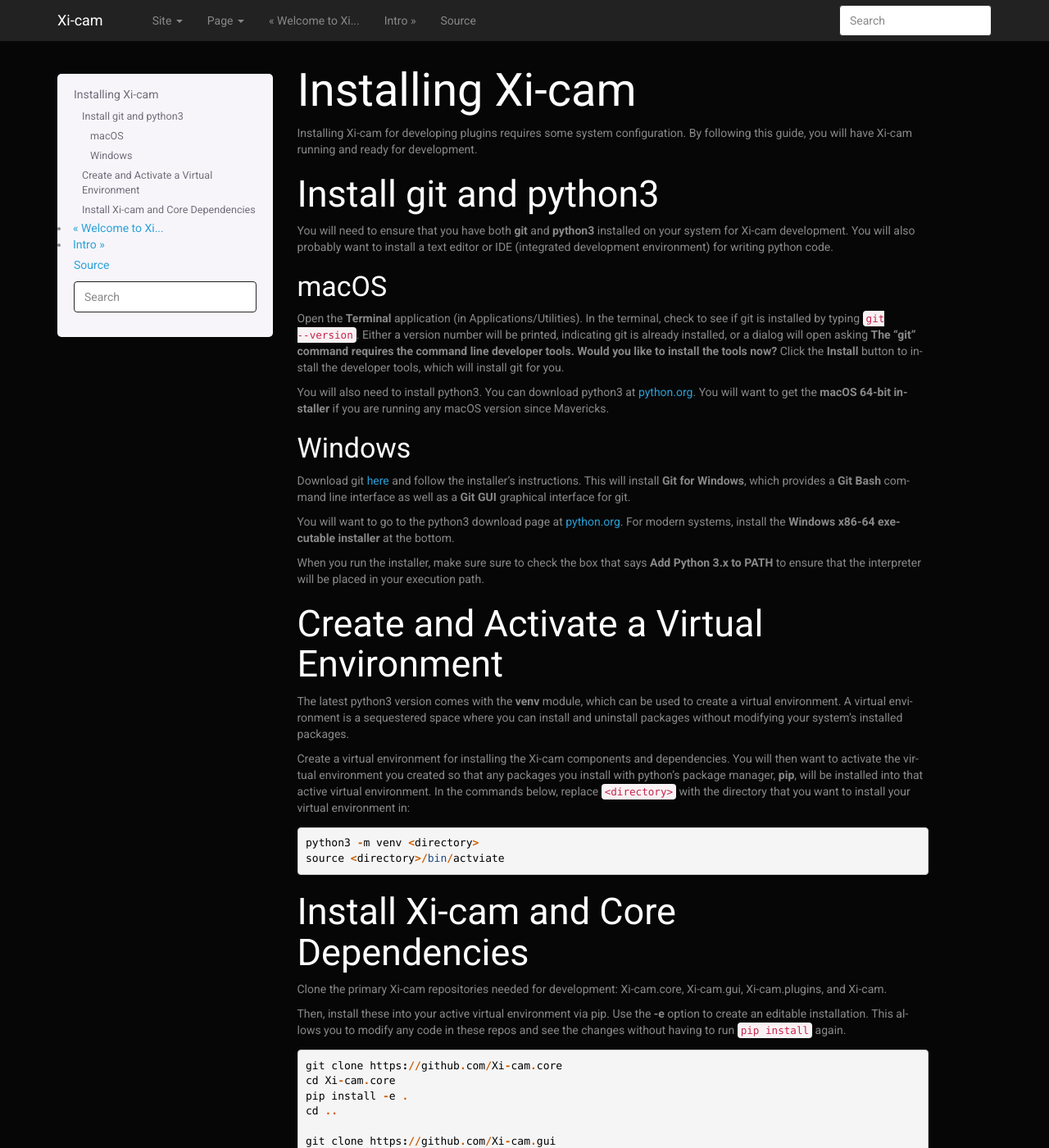
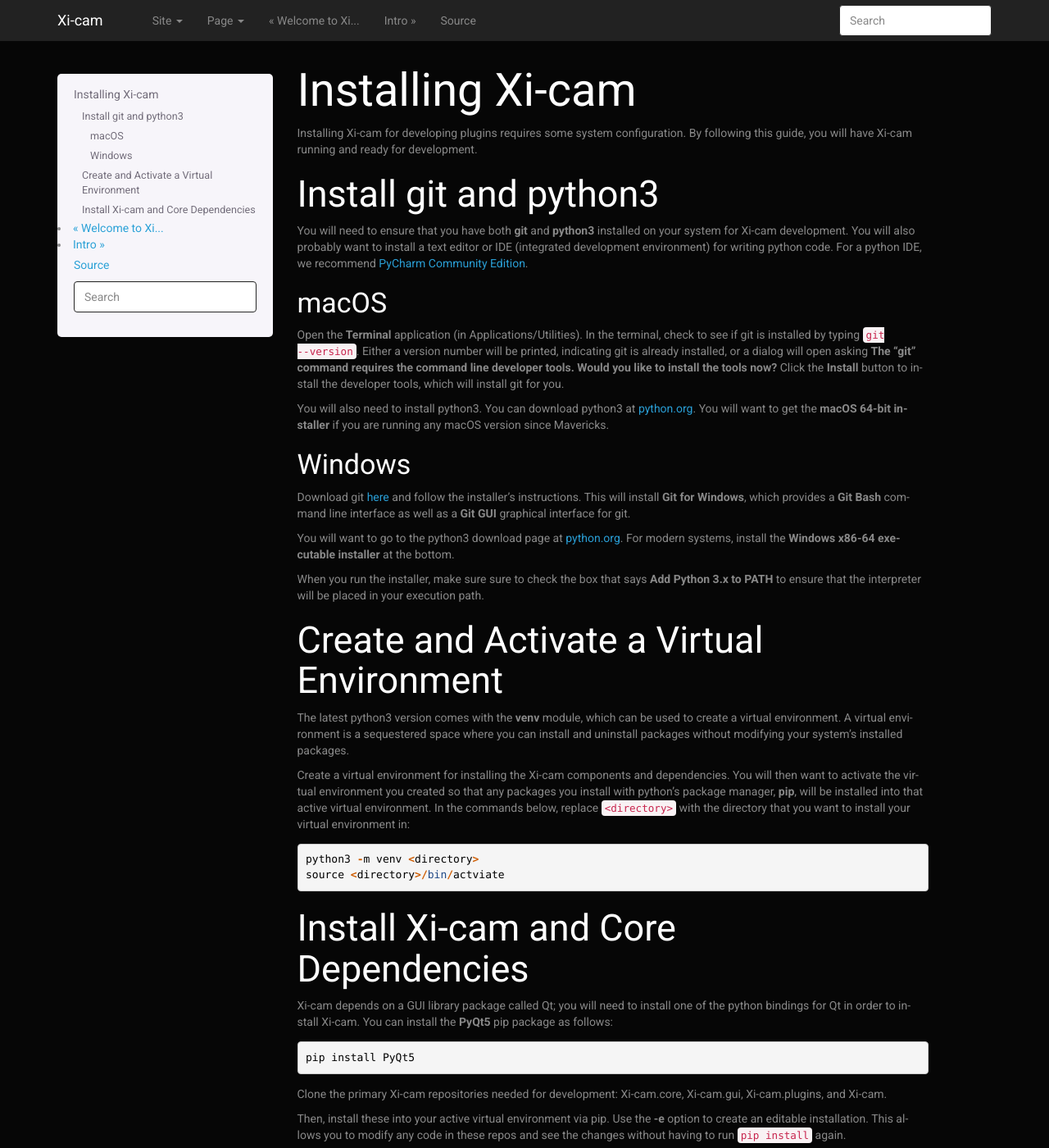
Before and after one commit to Xi-CAM/Xi-cam, a Sphinx documentation site: the page built from docs/source/install.md, in a window 1280 px wide and 1400 px high. Shown: the whole window at 82% size. Built offline with Sphinx 7.4.7, drawn with Linux system fonts in a browser that asks for light colours; some of the changed text lies outside the part shown.

Commit message:
Update install doc

````diff
--- a/docs/source/install.md
+++ b/docs/source/install.md
@@ -9,7 +9,8 @@
 You will need to ensure that you have both **git** and **python3** installed on
 your system for Xi-cam development. You will also probably want to install
 a text editor or IDE (integrated development environment) for writing python
-code.
+code. For a python IDE, we recommend
+[PyCharm Community Edition](https://www.jetbrains.com/pycharm/download/).
 
 ### macOS
 
@@ -62,6 +63,14 @@
 
 ## Install Xi-cam and Core Dependencies
 
+Xi-cam depends on a GUI library package called Qt; you will need to install
+one of the python bindings for Qt in order to install Xi-cam.
+You can install the **PyQt5** pip package as follows:
+
+```
+pip install PyQt5
+```
+
 Clone the primary Xi-cam repositories needed for development: Xi-cam.core,
 Xi-cam.gui, Xi-cam.plugins, and Xi-cam.
 
@@ -95,5 +104,13 @@
 **Xi-cam** directory, run:
 
 ```
-python run_xicam.py
+xicam
 ```
+
+<!--
+* test these instructions on windows
+    * test the install
+    * test the venv creation
+    * test the cloning (git bash?)
+    * test run_xicam
+-->
````
